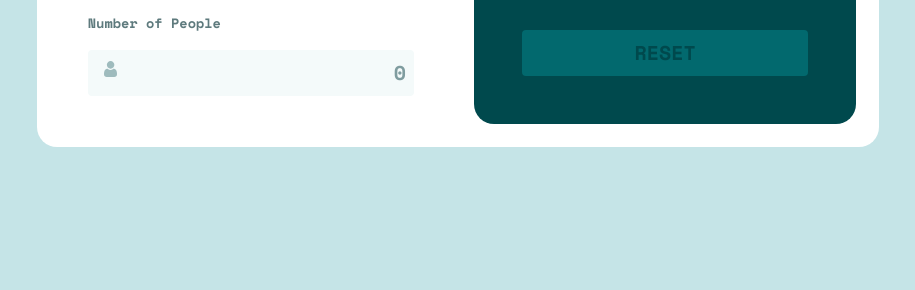
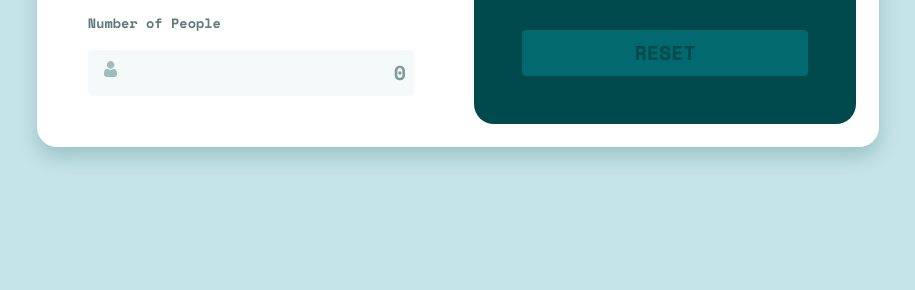
Before and after one commit to dxiDavid/tip-calculator-app-challenge, a plain HTML site: page index.html in a window 1280 px wide. Shown: the part 510-800 px from the top of the page, without its empty margins (182-1097 px from the left). Drawn offline with nearby package versions, Linux system fonts and the light colour scheme.

Commit message:
Forgot to add a box shadow

```diff
--- a/style.css
+++ b/style.css
@@ -162,6 +162,7 @@ main{
 	background-color: var(--white);
 	border-radius: var(--rounded-edges);
 	padding: 1.45rem;
+	box-shadow: 0px 10px 20px hsla(183, 100%, 15%, 0.212);
 }
 
 .parameters{
```
